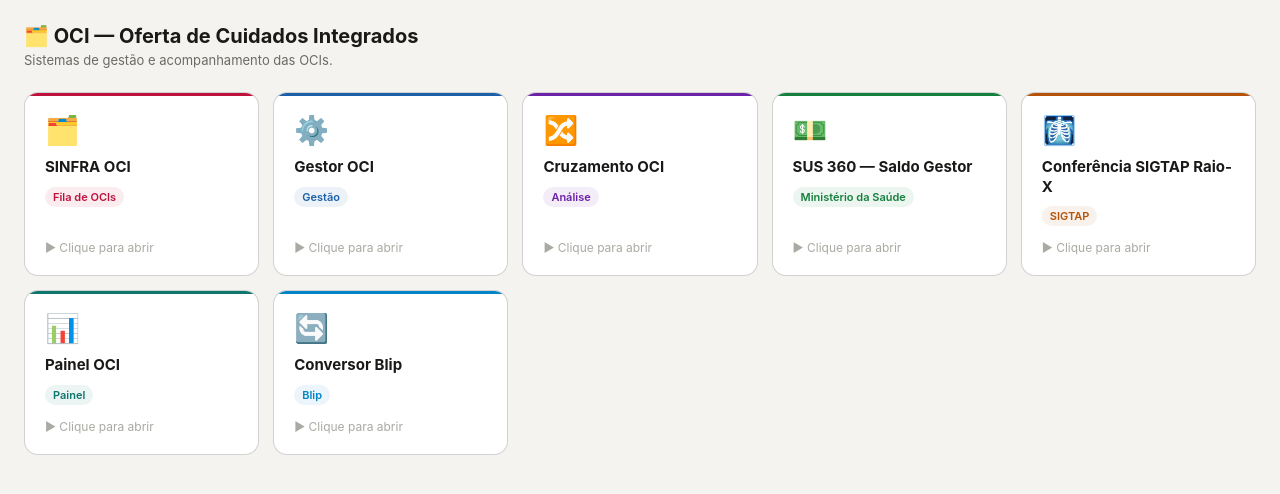
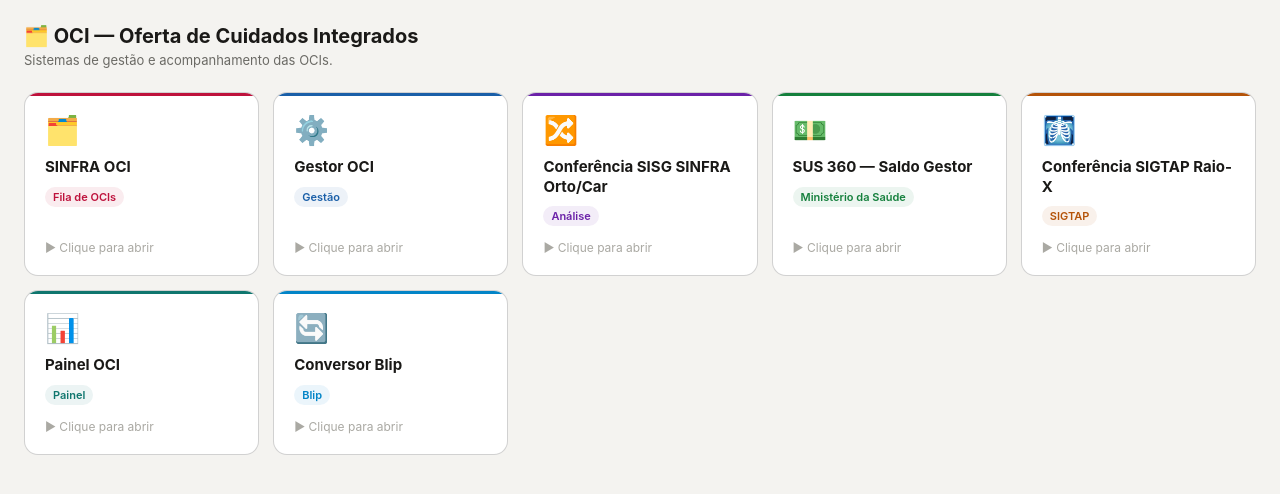
Before and after one commit to crismelol-cloud/ferramentas-departamento, a plain HTML site: page oci.html in a window 1280 px wide. Drawn offline with Linux system fonts and the light colour scheme.

Commit message:
Add files via upload

```diff
--- a/oci.html
+++ b/oci.html
@@ -88,7 +88,7 @@ const OCI = [
     url: 'https://phtries.github.io/gestor_oci_franca/'
   },
   {
-    nome: 'Cruzamento OCI',
+    nome: 'Conferência SISG SINFRA Orto/Car',
     icone: '🔀',
     tag: 'Análise',
     cor: '#6b21a8', bgCor: 'rgba(107,33,168,0.08)',
```
